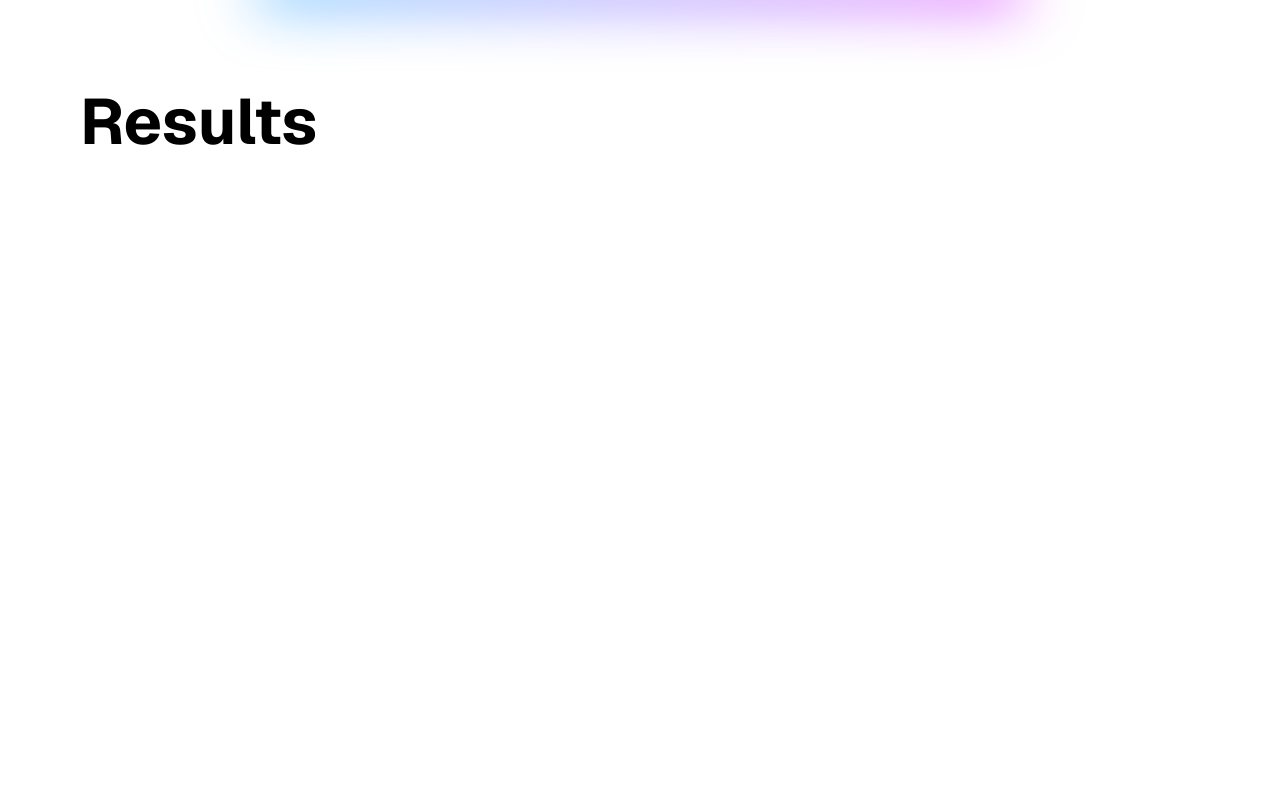
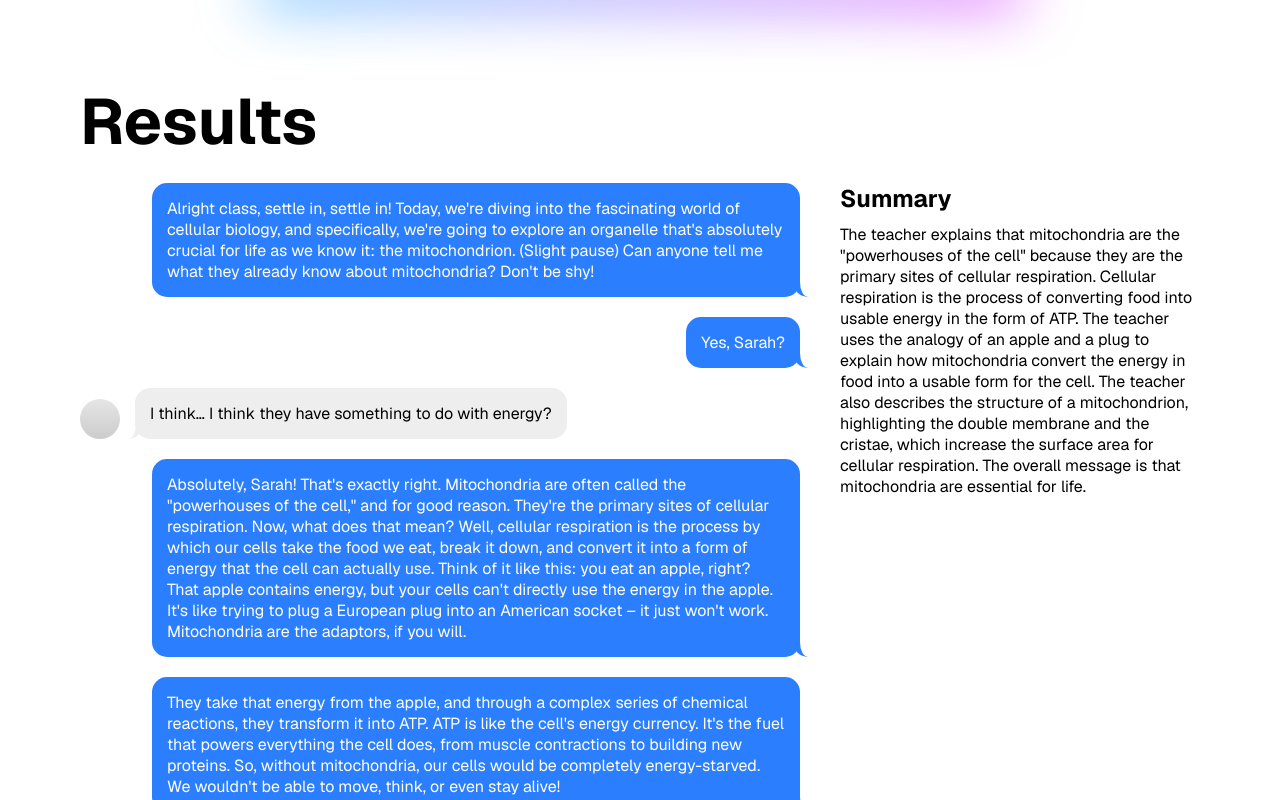
Before and after one commit to jasmine-dragons/engaged, a Next.js app in the folder client/: page /results in a window 1280 px wide. Built offline with nearby package versions, Linux system fonts and the light colour scheme.

Commit message:
feat: show results

```diff
--- /dev/null
+++ b/client/src/app/results/page.module.css
@@ -0,0 +1,79 @@
+.wrapper {
+  display: flex;
+  gap: 40px;
+  align-items: flex-start;
+}
+
+.transcript {
+  list-style: none;
+  display: flex;
+  flex-direction: column;
+  gap: 20px;
+  flex: 2 0 0;
+}
+
+.messageItem {
+  display: flex;
+  align-items: flex-end;
+  gap: 15px;
+}
+
+.message {
+  position: relative;
+  --color: #eee;
+  --width: 7.5px;
+  background-color: var(--color);
+  border-radius: 15px;
+  padding: 15px;
+  max-width: 90%;
+  box-sizing: border-box;
+}
+.message::after {
+  content: "";
+  position: absolute;
+  height: 30px;
+  width: 30px;
+  bottom: 0;
+}
+
+.messageLeft .message::after {
+  right: 100%;
+  border-right: var(--width) solid var(--color);
+  margin-right: calc(-1 * var(--width));
+  border-bottom-right-radius: 15px;
+}
+
+.messageRight {
+  justify-content: flex-end;
+}
+.messageRight .message {
+  --color: #2b7fff;
+  color: white;
+}
+.messageRight .message::after {
+  left: 100%;
+  border-left: var(--width) solid var(--color);
+  margin-left: calc(-1 * var(--width));
+  border-bottom-left-radius: 15px;
+}
+
+.who {
+  border-radius: 50%;
+  width: 40px;
+  height: 40px;
+  background-image: linear-gradient(
+    to bottom,
+    rgba(0, 0, 0, 0.1),
+    rgba(0, 0, 0, 0.2)
+  );
+  flex: none;
+}
+
+.sidebar {
+  flex: 1 0 0;
+  display: flex;
+  flex-direction: column;
+  gap: 10px;
+  position: sticky;
+  top: 40px;
+}
--- a/client/src/app/results/page.tsx
+++ b/client/src/app/results/page.tsx
@@ -1,7 +1,62 @@
+import { Analysis } from "@/lib/types";
+import styles from "./page.module.css";
+
+const result: Analysis = {
+  transcript: [
+    {
+      what: "Alright class, settle in, settle in! Today, we're diving into the fascinating world of cellular biology, and specifically, we're going to explore an organelle that's absolutely crucial for life as we know it: the mitochondrion.  (Slight pause)  Can anyone tell me what they already know about mitochondria?  Don't be shy!",
+    },
+    { what: "Yes, Sarah?" },
+    {
+      who: "Sarah",
+      what: "I think… I think they have something to do with energy?",
+    },
+    {
+      what: "Absolutely, Sarah!  That's exactly right. Mitochondria are often called the \"powerhouses of the cell,\" and for good reason.  They're the primary sites of cellular respiration. Now, what does that mean?  Well, cellular respiration is the process by which our cells take the food we eat, break it down, and convert it into a form of energy that the cell can actually use.  Think of it like this: you eat an apple, right? That apple contains energy, but your cells can't directly use the energy in the apple.  It's like trying to plug a European plug into an American socket – it just won't work.  Mitochondria are the adaptors, if you will.",
+    },
+    {
+      what: "They take that energy from the apple, and through a complex series of chemical reactions, they transform it into ATP.  ATP is like the cell's energy currency. It's the fuel that powers everything the cell does, from muscle contractions to building new proteins.  So, without mitochondria, our cells would be completely energy-starved.  We wouldn't be able to move, think, or even stay alive!",
+    },
+    {
+      what: "Now, let's take a closer look at the structure of a mitochondrion.  As you can see, it has a double membrane.  There's the outer membrane, which is relatively smooth, and then there's the inner membrane, which is folded into these…  (Slight pause, points to folds) … these cristae.  These folds increase the surface area within the mitochondrion, which allows for more of those energy-producing reactions to take place.  Think of it like… like crumpling up a piece of paper.  It takes up the same amount of paper, but it fits into a smaller space and has more surface area.",
+    },
+    {
+      what: "So, remember, mitochondria: powerhouses of the cell, responsible for cellular respiration, producing ATP, and crucial for life!  Any questions?",
+    },
+  ],
+  summary:
+    'The teacher explains that mitochondria are the "powerhouses of the cell" because they are the primary sites of cellular respiration.  Cellular respiration is the process of converting food into usable energy in the form of ATP.  The teacher uses the analogy of an apple and a plug to explain how mitochondria convert the energy in food into a usable form for the cell.  The teacher also describes the structure of a mitochondrion, highlighting the double membrane and the cristae, which increase the surface area for cellular respiration.  The overall message is that mitochondria are essential for life.',
+  ratings: {
+    talkSpeed: 120,
+    emotion: 4,
+    talkTimeRatio: 80,
+    fillerWords: 5,
+  },
+};
+
 export default function Results() {
   return (
     <div className="container">
       <h1 className="heading">Results</h1>
+      <div className={styles.wrapper}>
+        <ul className={styles.transcript}>
+          {result.transcript.map(({ who, what }, i) => (
+            <li
+              className={`${styles.messageItem} ${
+                who ? styles.messageLeft : styles.messageRight
+              }`}
+              key={i}
+            >
+              {who ? <div className={styles.who} /> : null}
+              <div className={styles.message}>{what}</div>
+            </li>
+          ))}
+        </ul>
+        <div className={styles.sidebar}>
+          <h2>Summary</h2>
+          <p>{result.summary}</p>
+        </div>
+      </div>
     </div>
   );
 }
```
Also changed, not shown: client/src/lib/types.ts (+11 -0 lines).
